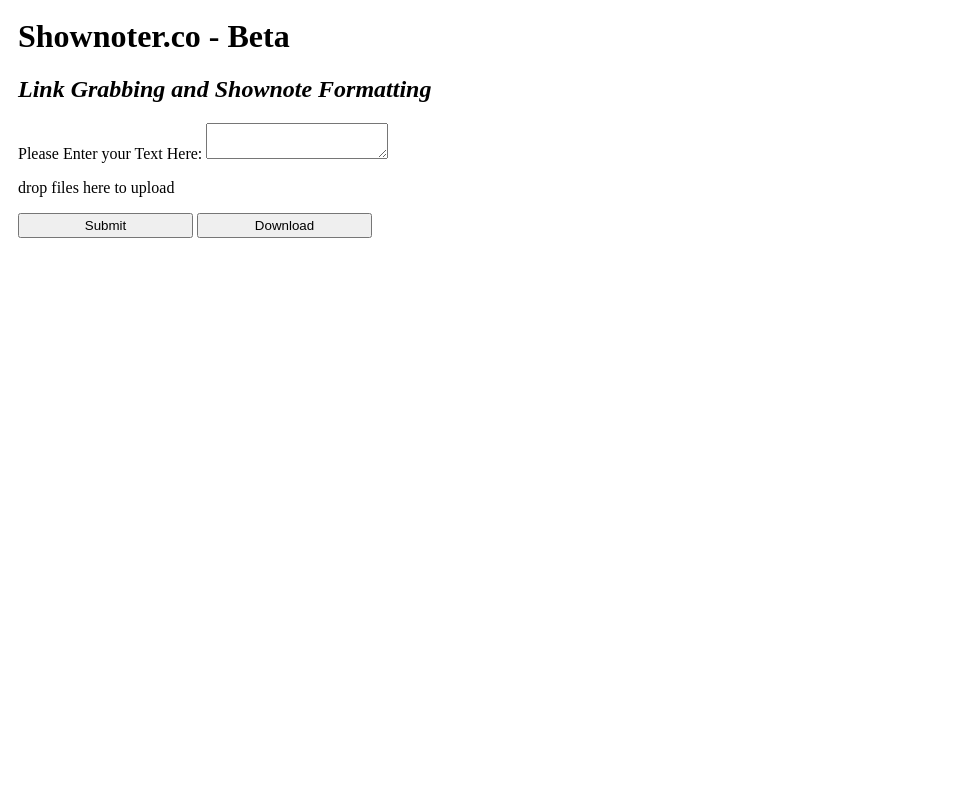
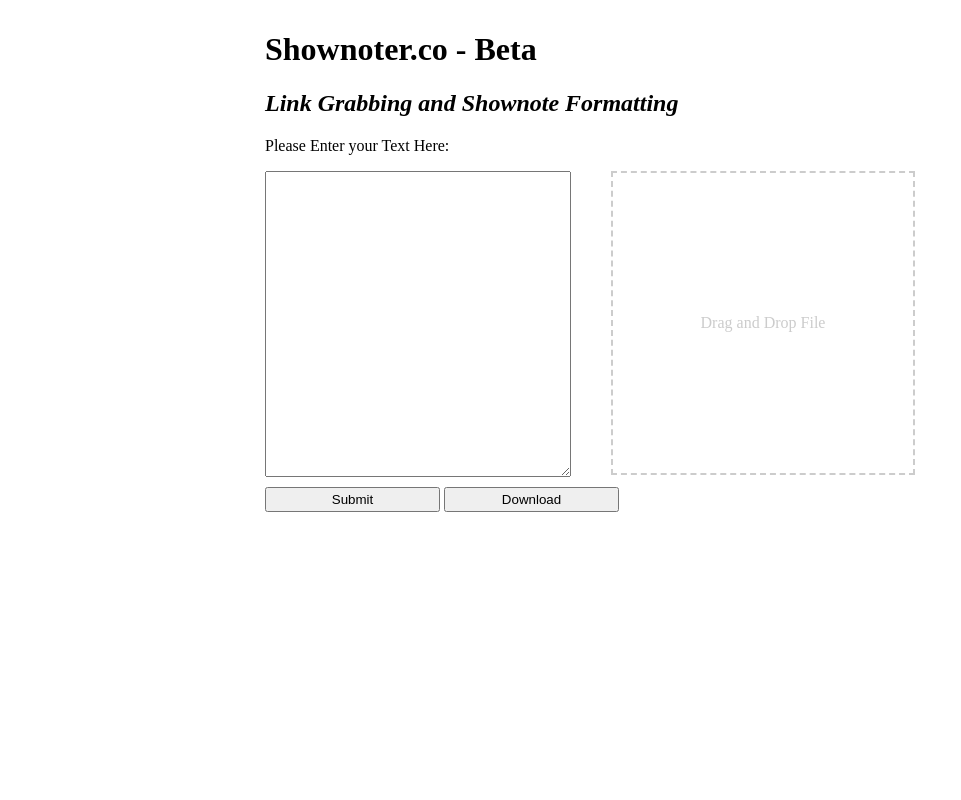
Before and after one commit to kjaymiller/shownoter, a Flask app: page / in a window 1280 px wide. Shown: the whole page, without its empty margins (0-961 px from the left). Run offline with Flask 2, Linux system fonts and the light colour scheme; parts of the project's set-up code (start-up, migrations or seed data) failed here and were passed over.

Commit message:
style changes to site

```diff
--- a/app/static/style.css
+++ b/app/static/style.css
@@ -1,9 +1,48 @@
 body {
 	padding: 10px;
-	}
+	margin: auto;
+	width: 750px;
+}
 
 input{
 	width: 175px;
 	height: 25px;
 	padding: 0 5px;
 }
+
+form {
+	width: 650px;
+	height: 350px;
+}
+
+div .text-input{
+	heigth: 300px;
+	width: 300px;
+	float: left;
+}
+
+div .text-input textarea{
+	height: 300px;
+	width: 300px;
+}
+
+.dropzone {
+	width: 300px;
+	heigth: 300px;
+	border: 2px dashed #ccc;
+	line-height: 300px;
+	text-align: center;
+	float: right;
+	color: #ccc
+}
+
+
+.dropzone.dragover {
+	width: 300px;
+	heigth: 300px;
+	border: 2px dashed #000;
+	line-height: 300px;
+	text-align: center;
+	float: right;
+	color: #000
+}
--- a/app/templates/index.html
+++ b/app/templates/index.html
@@ -1,3 +1,4 @@
+<!doctype HTML>
 <html>
     <head >
     <title>Shownoter.co - Link Grabbing and Shownote Formating</title>
@@ -10,22 +11,30 @@
         <form action="" method="post" name="chat input">
         {{ form.hidden_tag() }}
         <p>
-            Please Enter your Text Here:
-            {{ form.chat_text() }}
-            </p>
-            <div class="dropzone">
-                drop files here to upload
+        Please Enter your Text Here:
+        </p>
+        <div class="text-input">
+        {{ form.chat_text() }}
+        </div>
+            <div class="dropzone" id="dropzone">
+            Drag and Drop File
             </div>
             <script>
                 (function() {
                     var dropzone = document.getElementById('dropzone');
+                    dropzone.ondragover = function() {
+                        this.className = 'dropzone.dragover'
+                        return false;
+                    }
+
                 }());
                 </script>
-            <p><input type="submit" name="submit" value="Submit">
+        </div>
+        <div class="submission">
+            <input type="submit" name="submit" value="Submit">
+            <input type="submit" name="download" value="Download"
+        </div>
 
-    <input type="submit" name="download" value="Download"></p>
-            </p>
-    </div>
     {% if results %}
     <div class="results">
         {% for line in results %}
```
